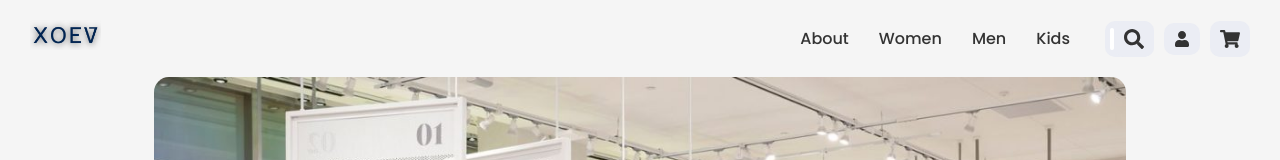
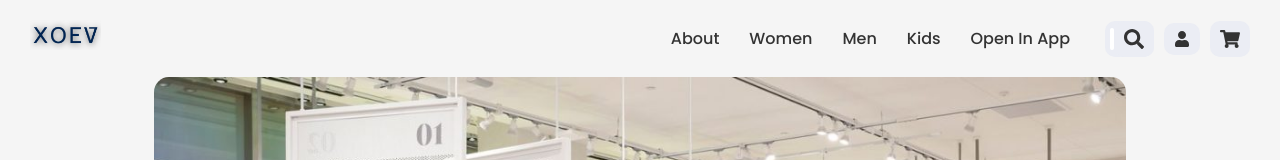
Before and after one commit to Abhinav-Gyawali/xoev, a React (Create React App) app: page / in a window 1280 px wide. Shown: the top 160 px of the page. Built offline with nearby package versions, Linux system fonts and the light colour scheme; no server answers.

Commit message:
Update NavBar.jsx

```diff
--- a/src/elements/NavBar.jsx
+++ b/src/elements/NavBar.jsx
@@ -38,6 +38,7 @@ const NavBar = ({ linksLeft, searchExpand }) => {
         <Link className="nav-link" to="/category/women">Women</Link>
         <Link className="nav-link" to="/category/men">Men</Link>
         <Link className="nav-link" to="/category/kids">Kids</Link>
+        <a target="_blank" href="xoev.vercel.app/app">Open In App</a>
       </div>
       <div className="navbar-icons">
         <div className="search-container">
```
